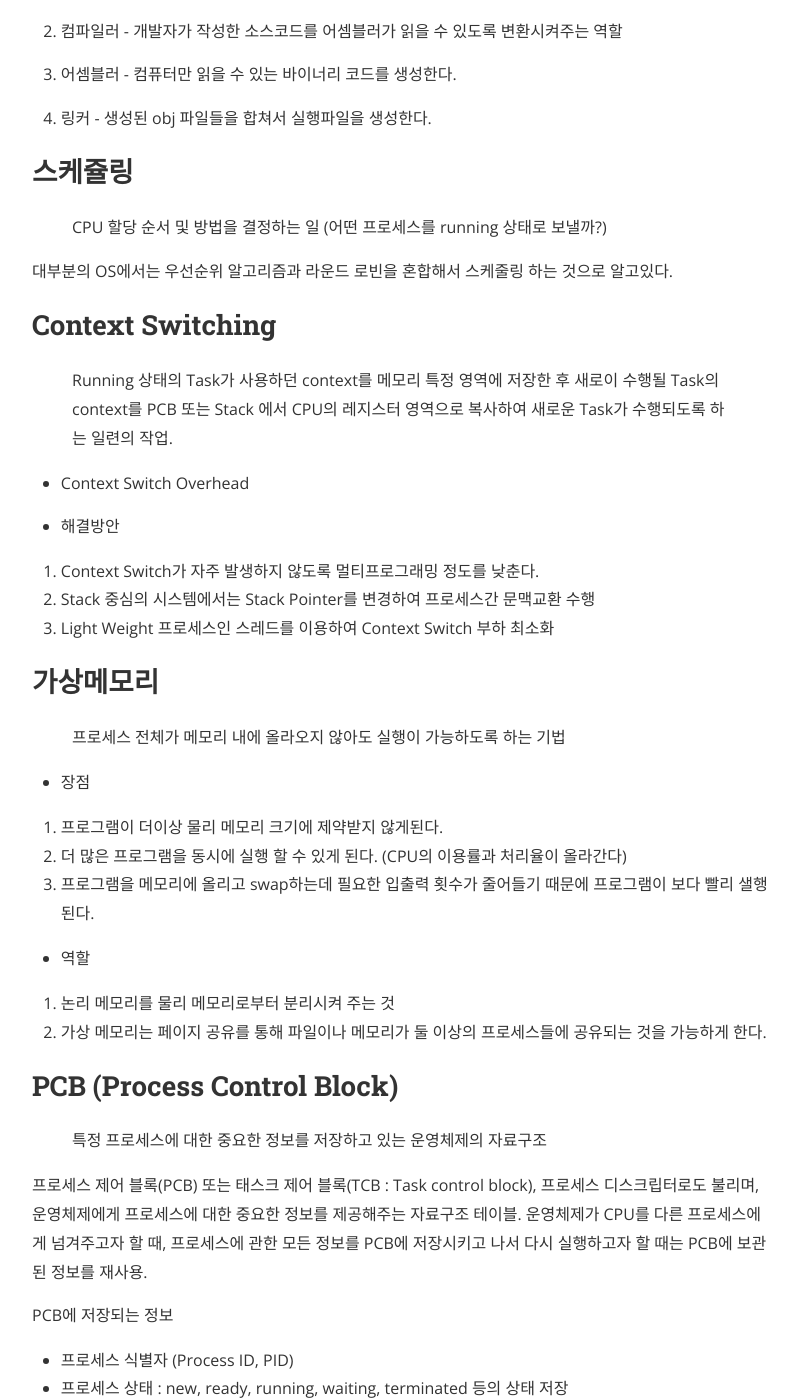
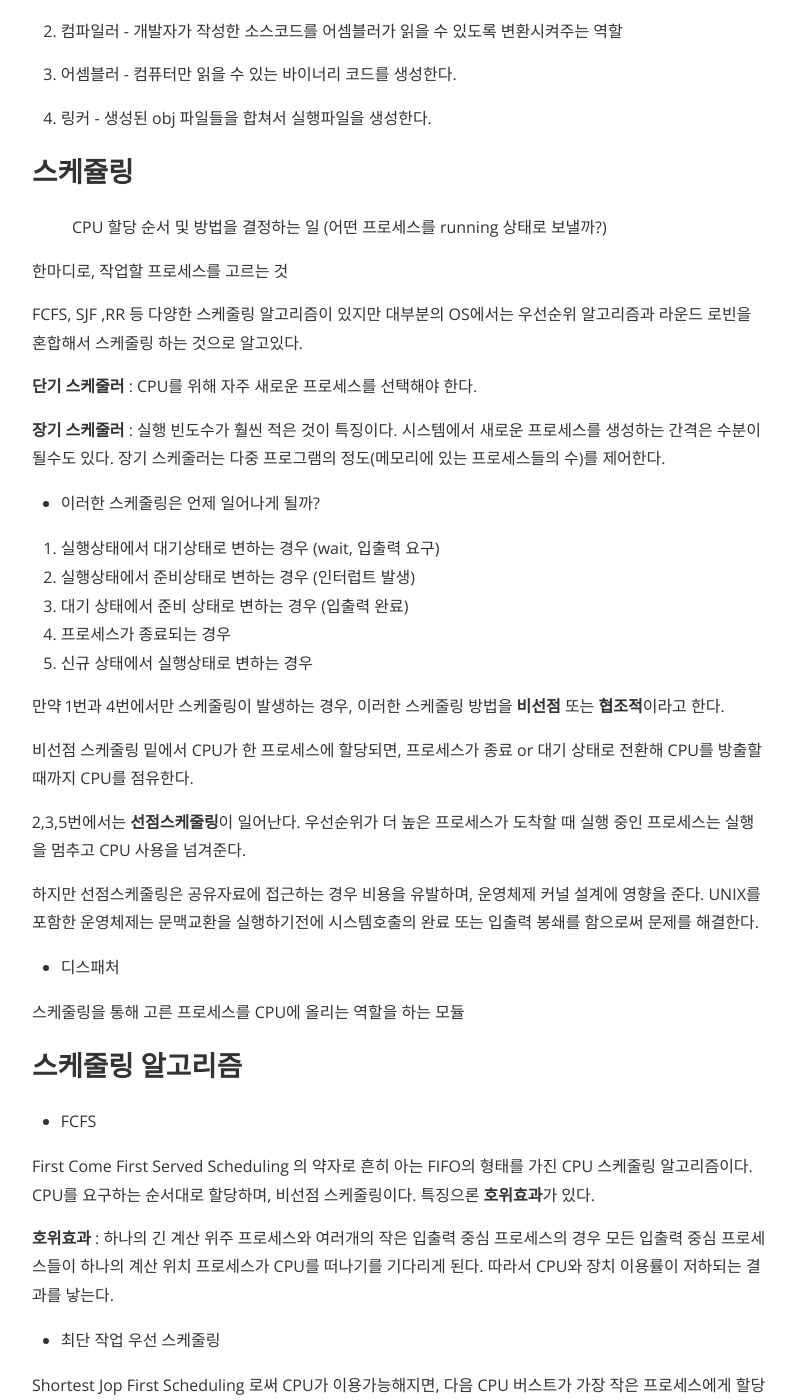
Before and after one commit to flash1117/flash1117.github.io, a Jekyll site: the page built from _posts/2020-11-10-TIL(2).markdown, in a window 1280 px wide and 1400 px high, scrolled down 1274 px. Shown: the whole window, without its empty margins (240-1037 px from the left). Built offline with Jekyll 4.4.1, drawn with Linux system fonts in a browser that asks for light colours; nearby versions of some CDN libraries; comment, search, counter and statistics services are not loaded; some of the changed text lies outside the part shown.

Commit message:
update blog

```diff
--- a/_config.yml
+++ b/_config.yml
@@ -14,7 +14,7 @@ subtitle: "A simple blog for self-develop"
 email: mollangzzang@gmail.com
 name: KiTae Kim
 description: >
-  꾸준함을 위한 자기계발 블로그
+  꾸준함을 위한 개발 블로그
 # Base URL of site (i.e. /blog). It should always start with a slash,
 # and never end with a slash. Set it to a blank value if hosting at the
 # root of your server.
@@ -41,10 +41,10 @@ jekyll-archives:
   enabled:
     - categories
     - tags
-  layout: 'archive'
+  layout: "archive"
   permalinks:
-    category: '/category/:name/'
-    tag: '/tag/:name/'
+    category: "/category/:name/"
+    tag: "/tag/:name/"
 
 # Disqus comments
 disqus_shortname: CommentTest01
@@ -192,13 +192,13 @@ social:
 # These are for automatically generating sharing metadata for FB and Twitter
 # OS Protocol is for sharing the source of your site, if you're interested. For more, see osprotocol.com
 protocols:
-    fb_image: "/assets/logo.png"
-    fb_image_width: 612
-    fb_image_height: 605
-    fb_image_type: "image/png"
+  fb_image: "/assets/logo.png"
+  fb_image_width: 612
+  fb_image_height: 605
+  fb_image_type: "image/png"
 
-    twitter_image: "/assets/logo.png"
+  twitter_image: "/assets/logo.png"
 
-    os_repo: "https://github.com/bencentra/centrarium.com"
-    os_rcs_type: "git"
-    os_src: "git@github.com:bencentra/centrarium.com.git"
+  os_repo: "https://github.com/bencentra/centrarium.com"
+  os_rcs_type: "git"
+  os_src: "git@github.com:bencentra/centrarium.com.git"
--- a/_posts/2020-11-10-TIL(2).markdown
+++ b/_posts/2020-11-10-TIL(2).markdown
@@ -44,7 +44,64 @@ cover: "/assets/TIL.png"
 
 > CPU 할당 순서 및 방법을 결정하는 일 (어떤 프로세스를 running 상태로 보낼까?)
 
-대부분의 OS에서는 우선순위 알고리즘과 라운드 로빈을 혼합해서 스케줄링 하는 것으로 알고있다.
+한마디로, 작업할 프로세스를 고르는 것
+
+FCFS, SJF ,RR 등 다양한 스케줄링 알고리즘이 있지만 대부분의 OS에서는 우선순위 알고리즘과 라운드 로빈을 혼합해서 스케줄링 하는 것으로 알고있다.
+
+**단기 스케줄러** : CPU를 위해 자주 새로운 프로세스를 선택해야 한다.
+
+**장기 스케줄러** : 실행 빈도수가 훨씬 적은 것이 특징이다. 시스템에서 새로운 프로세스를 생성하는 간격은 수분이 될수도 있다. 장기 스케줄러는 다중 프로그램의 정도(메모리에 있는 프로세스들의 수)를 제어한다.
+
+- 이러한 스케줄링은 언제 일어나게 될까?
+
+1. 실행상태에서 대기상태로 변하는 경우 (wait, 입출력 요구)
+2. 실행상태에서 준비상태로 변하는 경우 (인터럽트 발생)
+3. 대기 상태에서 준비 상태로 변하는 경우 (입출력 완료)
+4. 프로세스가 종료되는 경우
+5. 신규 상태에서 실행상태로 변하는 경우
+
+만약 1번과 4번에서만 스케줄링이 발생하는 경우, 이러한 스케줄링 방법을 **비선점** 또는 **협조적**이라고 한다.
+
+비선점 스케줄링 밑에서 CPU가 한 프로세스에 할당되면, 프로세스가 종료 or 대기 상태로 전환해 CPU를 방출할 때까지 CPU를 점유한다.
+
+2,3,5번에서는 **선점스케줄링**이 일어난다. 우선순위가 더 높은 프로세스가 도착할 때 실행 중인 프로세스는 실행을 멈추고 CPU 사용을 넘겨준다.
+
+하지만 선점스케줄링은 공유자료에 접근하는 경우 비용을 유발하며, 운영체제 커널 설계에 영향을 준다.
+UNIX를 포함한 운영체제는 문맥교환을 실행하기전에 시스템호출의 완료 또는 입출력 봉쇄를 함으로써 문제를 해결한다.
+
+- 디스패처
+
+스케줄링을 통해 고른 프로세스를 CPU에 올리는 역할을 하는 모듈
+
+## 스케줄링 알고리즘
+
+- FCFS
+
+First Come First Served Scheduling 의 약자로 흔히 아는 FIFO의 형태를 가진 CPU 스케줄링 알고리즘이다. CPU를 요구하는 순서대로 할당하며, 비선점 스케줄링이다. 특징으론 **호위효과**가 있다.
+
+**호위효과** : 하나의 긴 계산 위주 프로세스와 여러개의 작은 입출력 중심 프로세스의 경우 모든 입출력 중심 프로세스들이 하나의 계산 위치 프로세스가 CPU를 떠나기를 기다리게 된다. 따라서 CPU와 장치 이용률이 저하되는 결과를 낳는다.
+
+- 최단 작업 우선 스케줄링
+
+Shortest Jop First Scheduling 로써 CPU가 이용가능해지면, 다음 CPU 버스트가 가장 작은 프로세스에게 할당하는 방식이다. 두 프로세스의 다음 CPU 버스트가 같다면 순위를 정하기 위해서 FCFS를 적용한다.
+
+1. 주어진 프로세스 집합에 대해 최소의 평균 대기시간을 가진다는 점에서 최적임이 증명가능하다.
+2. 작은 프로세스의 대기시간을 줄이고 긴 프로세의 대기 시간은 증가한다.
+3. 다음 실행시간의 길이 예측이 힘들다는 문제점이 있다.
+
+- 우선순위 스케줄링
+
+우선순위가 각 프로세스들에게 연관되어 있으며, CPU는 가장 높은 우선순위를 가진 프로세스에게 할당된다. 우선순위가 같은 프로세스들은 FCFS 순서로 스케줄링 된다.
+
+우선순위 스케줄링은 선점형이 될수도 비선점형이 될수도 있다.
+
+## 프로세스 스케쥴링 큐
+
+스케줄링은 위해서 PCB들이 연결되는 큐가 필요하다.
+
+큐의 종류로는 **사용자 프로세스 큐**, **시스템 큐**, **준비완료 큐**로 구성되어 있다.
+
+큐의 연결상태는 활동 체인과 정적체인으로 구성된다.
 
 ## Context Switching
 
@@ -134,6 +191,10 @@ Stack은 함수 호출시 전달되는 인자, 되돌아갈 주소 값 및 함
 이 특징은 멀티스레드가 멀티프로세스보다 빠른 이유이기도 하다.
 멀티프로세스는 Context Switching이 일어날 때 마다 캐시메모리를 초기화 시켜야 하는데, 멀티 스레드의 경우 전역 공간을 공유하므로 초기화를 시킬 필요가 없다. 따라서 스레드가 프로세스보다 작게는 수배, 많게는 수십 배 빠른 원인이 된다.
 
+## 다중 프로그래밍의 목적
+
+CPU 이용률을 극대화하기 위해 항상 실행중인 프로세스를 가지게 하는 것
+
 ## 페이징
 
 ## 세마포어
@@ -158,7 +219,20 @@ Stack은 함수 호출시 전달되는 인자, 되돌아갈 주소 값 및 함
 
 - 동기화의 갯수가 다르다
 
+- 세마포어는 다른 프로세스가 세마포어를 해제할 수 있지만, 뮤텍스의 경우 락을 가진 프로세스가 해제해야 한다
+
+## 상호배제
+
+한 프로세스가 공유 자원을 접근하는 임계영역 코드를 수행하고 있으면 다른 프로세스들은 공유 자원에 접근하는 임계영역 코드를 수행할 수 없다 라는 조건
+
+임계영역을 보호하기 위한 개념이다.
+상호배제 기법으로 세마포어, 뮤텍스, 모니터, 메세지 전달 등의 기법이 있다.
+
+읽기 연산은 공유 데이터에 동시에 접근해도 문제가 발생하지 않는다.
+
 ## 동기화
+
+동기화로 상호배제를 보장할 수 있지만, 이 과정에서 교착상태와 기아상태가 발생할 수도 있다.
 
 Windows에는 스레드를 동기화 할 수 있는 다양한 커널 객체가 있다. 이벤트 타이머 세마포어 뮤텍스가 그것이다.
 
@@ -236,3 +310,4 @@ https://webie.tistory.com/99
 https://github.com/JaeYeopHan/Interview_Question_for_Beginner/tree/master/OS
 http://www.jiniya.net/tt/527
 https://suhwanc.tistory.com/112
+https://herong.tistory.com/entry/%EC%83%81%ED%98%B8%EB%B0%B0%EC%A0%9C%EC%99%80-%EB%8F%99%EA%B8%B0%ED%99%94
```
Also changed, not shown: _posts/2020-11-19-TIL.markdown (added, +40 -0 lines), _posts/2020-11-20-TIL.markdown (added, +49 -0 lines), about.md (+2 -2 lines).
